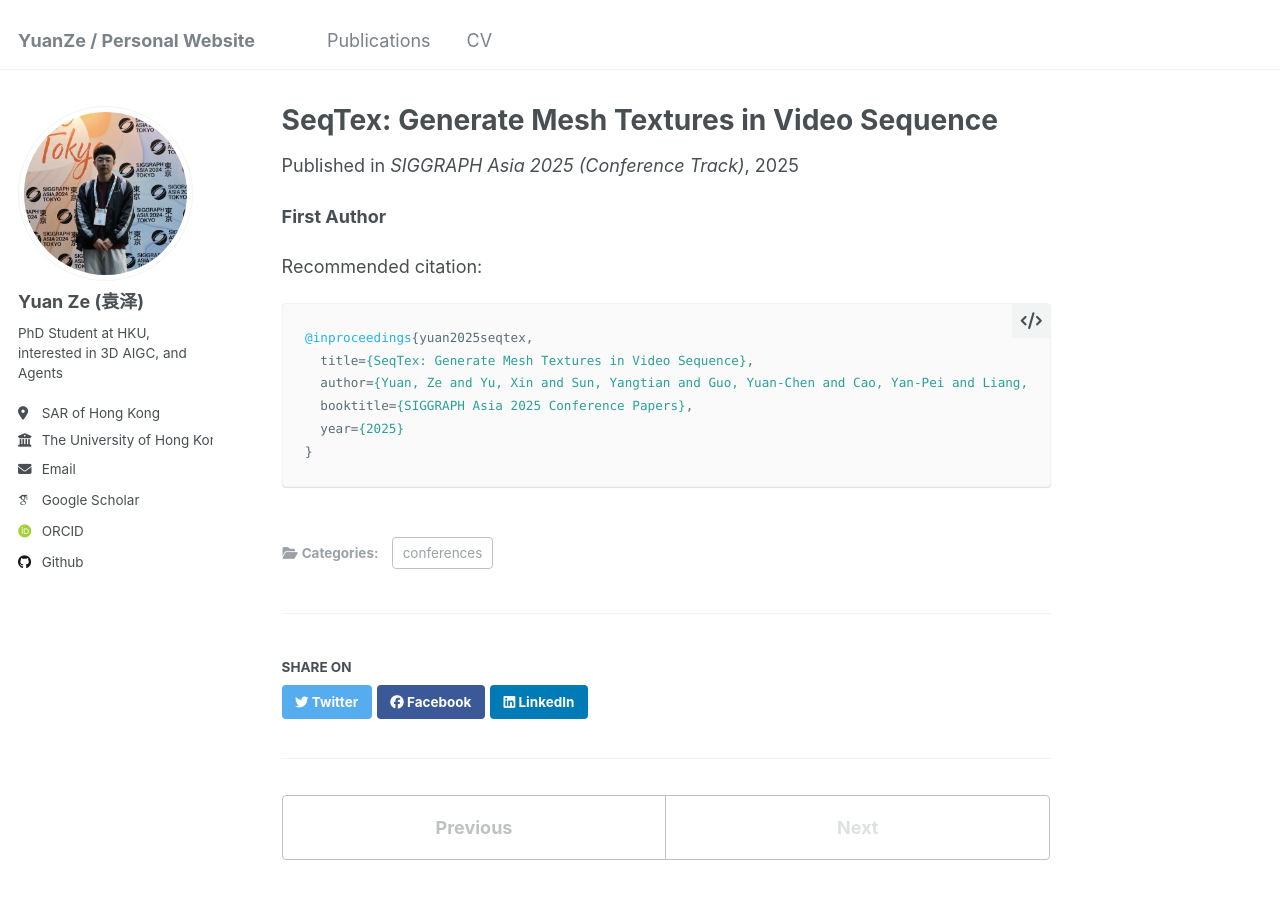
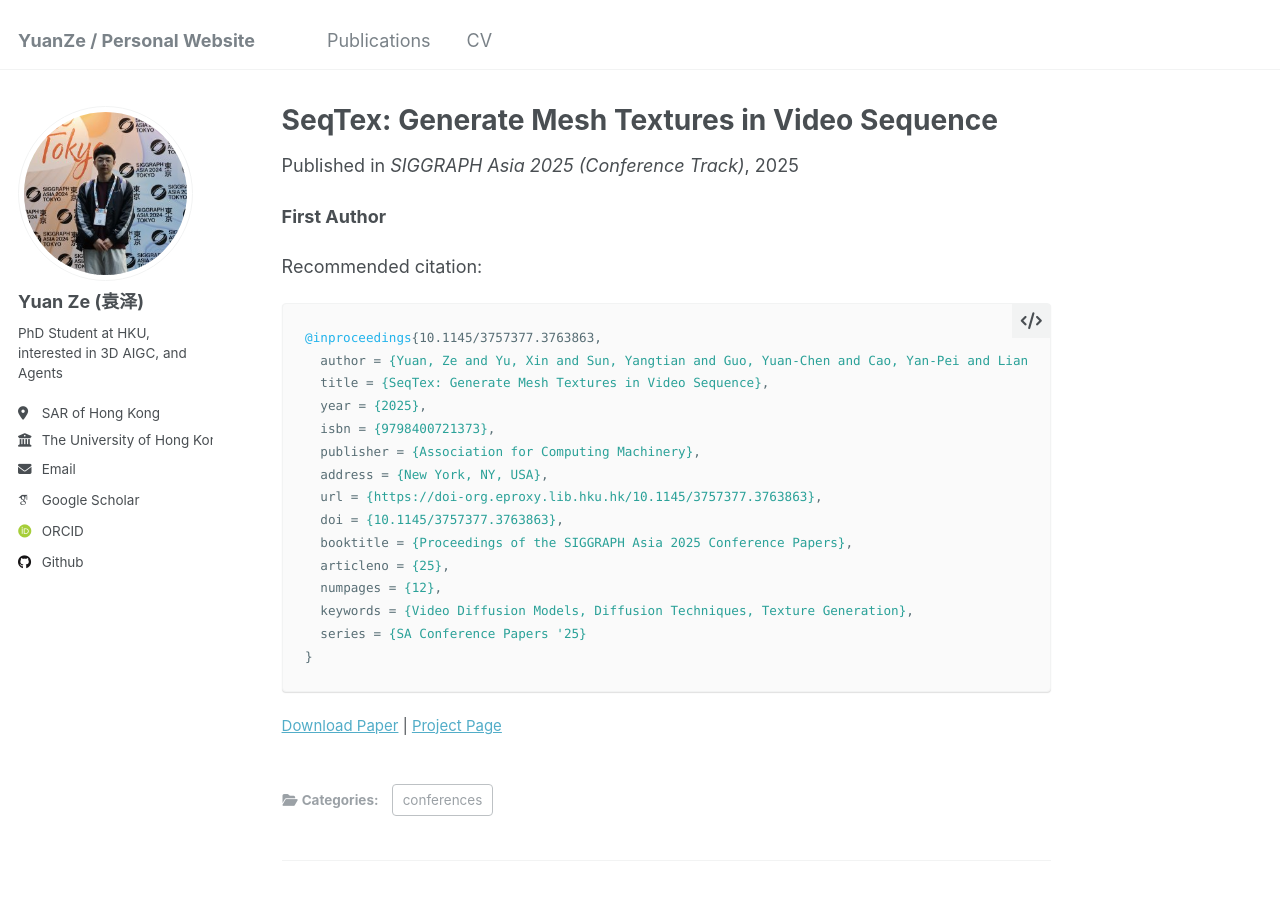
Before and after one commit to yuanze1024/academicpages, a Jekyll site: the page built from _publications/2025-12-03-SeqTex.md, in a window 1280 px wide and 900 px high. Built offline with Jekyll 4.4.1, drawn with Linux system fonts in a browser that asks for light colours; some web fonts are replaced.

Commit message:
feat: introduce project page links for publications, update citation formats, and refactor archive display logic.

````diff
--- a/_layouts/single.html
+++ b/_layouts/single.html
@@ -18,20 +18,29 @@ layout: default
   {% include sidebar.html %}
 
   <article class="page" itemscope itemtype="http://schema.org/CreativeWork">
-    {% if page.title %}<meta itemprop="headline" content="{{ page.title | markdownify | strip_html | strip_newlines | escape_once }}">{% endif %}
-    {% if page.excerpt %}<meta itemprop="description" content="{{ page.excerpt | markdownify | strip_html | strip_newlines | escape_once }}">{% endif %}
-    {% if page.date %}<meta itemprop="datePublished" content="{{ page.date | date: "%B %d, %Y" }}">{% endif %}
-    {% if page.modified %}<meta itemprop="dateModified" content="{{ page.modified | date: "%B %d, %Y" }}">{% endif %}
+    {% if page.title %}
+    <meta itemprop="headline" content="{{ page.title | markdownify | strip_html | strip_newlines | escape_once }}">{%
+    endif %}
+    {% if page.excerpt %}
+    <meta itemprop="description" content="{{ page.excerpt | markdownify | strip_html | strip_newlines | escape_once }}">
+    {% endif %}
+    {% if page.date %}
+    <meta itemprop="datePublished" content="{{ page.date | date: " %B %d, %Y" }}">{% endif %}
+    {% if page.modified %}
+    <meta itemprop="dateModified" content="{{ page.modified | date: " %B %d, %Y" }}">{% endif %}
 
     <div class="page__inner-wrap">
       {% unless page.header.overlay_color or page.header.overlay_image %}
       <header>
-          {% if page.title %}<h1 class="page__title" itemprop="headline">{{ page.title | markdownify | remove: "<p>" | remove: "</p>" }}</h1>{% endif %}
+        {% if page.title %}<h1 class="page__title" itemprop="headline">{{ page.title | markdownify | remove: "<p>" |
+            remove: "</p>" }}</h1>{% endif %}
         {% if page.read_time %}
         <p class="page__meta"><i class="fa fa-clock-o" aria-hidden="true"></i> {% include read-time.html %}</p>
         {% endif %}
         {% if page.modified %}
-          <p class="page__date"><strong><i class="fa fa-fw fa-calendar" aria-hidden="true"></i> {{ site.data.ui-text[site.locale].date_label | default: "Published:" }}</strong> <time datetime="{{ page.modified | date: "%Y-%m-%d" }}">{{ page.modified | date: "%B %d, %Y" }}</time></p>
+        <p class="page__date"><strong><i class="fa fa-fw fa-calendar" aria-hidden="true"></i> {{
+            site.data.ui-text[site.locale].date_label | default: "Published:" }}</strong> <time
+            datetime="{{ page.modified | date: " %Y-%m-%d" }}">{{ page.modified | date: "%B %d, %Y" }}</time></p>
         {% endif %}
 
         {% if page.collection == 'teaching' %}
@@ -39,7 +48,10 @@ layout: default
         {% elsif page.venue and page.date %}
         <p>Published in <i>{{ page.venue }}</i>, {{ page.date | default: "1900-01-01" | date: "%Y" }} </p>
         {% elsif page.date %}
-          <p class="page__date"><strong><i class="fa fa-fw fa-calendar" aria-hidden="true"></i> {{ site.data.ui-text[site.locale].date_label | default: "Published:" }}</strong> <time datetime="{{ page.date | date_to_xmlschema }}">{{ page.date | default: "1900-01-01" | date: "%B %d, %Y" }}</time></p>
+        <p class="page__date"><strong><i class="fa fa-fw fa-calendar" aria-hidden="true"></i> {{
+            site.data.ui-text[site.locale].date_label | default: "Published:" }}</strong> <time
+            datetime="{{ page.date | date_to_xmlschema }}">{{ page.date | default: "1900-01-01" | date: "%B %d, %Y"
+            }}</time></p>
         {% endif %}
       </header>
       {% endunless %}
@@ -47,19 +59,37 @@ layout: default
       <section class="page__content" itemprop="text">
         {{ content }}
 
-        {% if page.citation and page.paperurl and page.slidesurl %}
-          <p style="font-size: smaller">Recommended citation: {{ page.citation }}<br /><a href="{{ page.paperurl }}">Download Paper</a> | <a href="{{ page.slidesurl }}">Download Slides</a></p>
-        {% elsif page.citation and page.paperurl %}
-          <p style="font-size: smaller">Recommended citation: {{ page.citation }}<br /><a href="{{ page.paperurl }}">Download Paper</a></p>
-        {% elsif page.citation and page.slidesurl %}
-          <p style="font-size: smaller">Recommended citation: {{ page.citation }}<br /><a href="{{ page.slidesurl }}">Download Slides</a></p>
-        {% elsif page.citation %}
-          <p style="font-size: smaller">Recommended citation: {{ page.citation }}</p>
-        {% elsif page.slidesurl %}
-          <p style="font-size: smaller"><a href="{{ page.slidesurl }}">Download Slides</a></p>
+        {% if page.citation %}
+        <p style="font-size: smaller">Recommended citation: {{ page.citation }}
+          {% if page.paperurl or page.projecturl or page.slidesurl %}
+          <br />
+          {% if page.paperurl %}<a href="{{ page.paperurl }}">Download Paper</a>{% endif %}
+          {% if page.paperurl %}
+          {% if page.projecturl or page.slidesurl %} | {% endif %}
+          {% endif %}
+          {% if page.projecturl %}<a href="{{ page.projecturl }}">Project Page</a>{% endif %}
+          {% if page.projecturl %}
+          {% if page.slidesurl %} | {% endif %}
+          {% endif %}
+          {% if page.slidesurl %}<a href="{{ page.slidesurl }}">Download Slides</a>{% endif %}
+          {% endif %}
+        </p>
+        {% elsif page.paperurl or page.projecturl or page.slidesurl %}
+        <p style="font-size: smaller">
+          {% if page.paperurl %}<a href="{{ page.paperurl }}">Download Paper</a>{% endif %}
+          {% if page.paperurl %}
+          {% if page.projecturl or page.slidesurl %} | {% endif %}
+          {% endif %}
+          {% if page.projecturl %}<a href="{{ page.projecturl }}">Project Page</a>{% endif %}
+          {% if page.projecturl %}
+          {% if page.slidesurl %} | {% endif %}
+          {% endif %}
+          {% if page.slidesurl %}<a href="{{ page.slidesurl }}">Download Slides</a>{% endif %}
+        </p>
         {% endif %}
 
-        {% if page.link %}<div><a href="{{ page.link }}" class="btn">{{ site.data.ui-text[site.locale].ext_link_label | default: "Direct Link" }}</a></div>{% endif %}
+        {% if page.link %}<div><a href="{{ page.link }}" class="btn">{{ site.data.ui-text[site.locale].ext_link_label |
+            default: "Direct Link" }}</a></div>{% endif %}
       </section>
 
       <footer class="page__meta">
@@ -83,7 +113,8 @@ layout: default
   {% if page.id and page.related and site.related_posts.size > 0 %}
   <div class="page__related">
     {% if site.data.ui-text[site.locale].related_label %}
-        <h4 class="page__related-title">{{ site.data.ui-text[site.locale].related_label | default: "You May Also Enjoy" }}</h4>
+    <h4 class="page__related-title">{{ site.data.ui-text[site.locale].related_label | default: "You May Also Enjoy" }}
+    </h4>
     {% endif %}
     <div class="grid__wrapper">
       {% for post in site.related_posts limit:4 %}
--- a/_publications/2025-12-03-SeqTex.md
+++ b/_publications/2025-12-03-SeqTex.md
@@ -7,16 +7,26 @@ excerpt: '**First Author** <br> SeqTex treats 3D texture generation as sequence
 date: 2025-12-03
 venue: "SIGGRAPH Asia 2025 (Conference Track)"
 paperurl: 'https://arxiv.org/pdf/2507.04285'
+projecturl: 'https://yuanze1024.github.io/SeqTex/'
 ---
 
 **First Author**
 
 Recommended citation:
 ```bib
-@inproceedings{yuan2025seqtex,
-  title={SeqTex: Generate Mesh Textures in Video Sequence},
-  author={Yuan, Ze and Yu, Xin and Sun, Yangtian and Guo, Yuan-Chen and Cao, Yan-Pei and Liang, Ding and Qi, Xiaojuan},
-  booktitle={SIGGRAPH Asia 2025 Conference Papers},
-  year={2025}
+@inproceedings{10.1145/3757377.3763863,
+  author = {Yuan, Ze and Yu, Xin and Sun, Yangtian and Guo, Yuan-Chen and Cao, Yan-Pei and Liang, Ding and Qi, Xiaojuan},
+  title = {SeqTex: Generate Mesh Textures in Video Sequence},
+  year = {2025},
+  isbn = {9798400721373},
+  publisher = {Association for Computing Machinery},
+  address = {New York, NY, USA},
+  url = {https://doi-org.eproxy.lib.hku.hk/10.1145/3757377.3763863},
+  doi = {10.1145/3757377.3763863},
+  booktitle = {Proceedings of the SIGGRAPH Asia 2025 Conference Papers},
+  articleno = {25},
+  numpages = {12},
+  keywords = {Video Diffusion Models, Diffusion Techniques, Texture Generation},
+  series = {SA Conference Papers '25}
 }
 ```
````
Also changed, not shown: _includes/archive-single.html (+40 -23 lines), _publications/2024-12-03-TEXGen.md (+13 -5 lines). Lines whose indentation alone changed are shown as unchanged.
